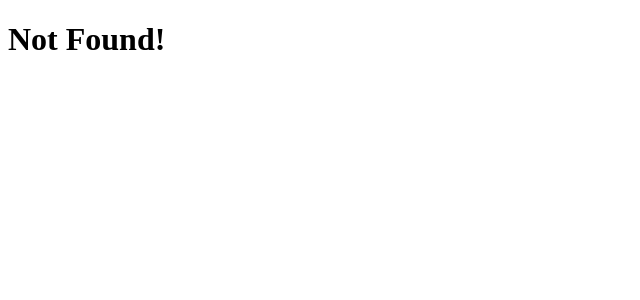
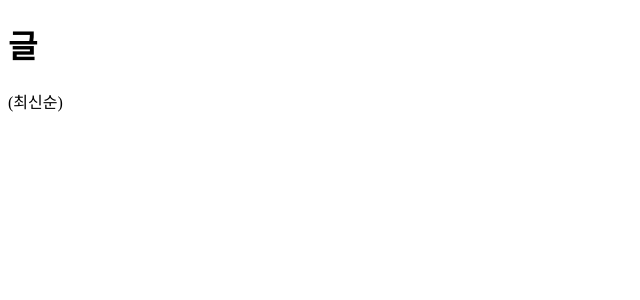
Before and after one commit to jhdgo1225/jhdgo1225-nextjs-blog, a Next.js app: page /post in a window 1280 px wide. Before the commit this address had no page. Shown: the top 300 px of the page, without its empty margins (0-640 px from the left). Built offline with nearby package versions, Linux system fonts and the light colour scheme.

Commit message:
FEAT: jhdgo1225 blog URL is designed

```diff
--- /dev/null
+++ b/app/(about)/about/page.js
@@ -0,0 +1,3 @@
+export default function AboutPage() {
+    return <h1>About</h1>;
+}
--- /dev/null
+++ b/app/(post)/post/page.js
@@ -0,0 +1,12 @@
+export default function PostPage() {
+    const posts = [];
+    return (
+        <main>
+            <div className="my-5 ml-8 flex items-end">
+                <h1 className="text-2xl font-bold">글</h1>
+                <span className="text-xs pb-0.5">(최신순)</span>
+            </div>
+            <article className="ml-10"></article>
+        </main>
+    );
+}
```
Also changed, not shown: app/(category)/category/page.js (added, +9 -0 lines), app/(contact)/contact/page.js (added, +7 -0 lines), app/(home)/page.js (+6 -3 lines).
